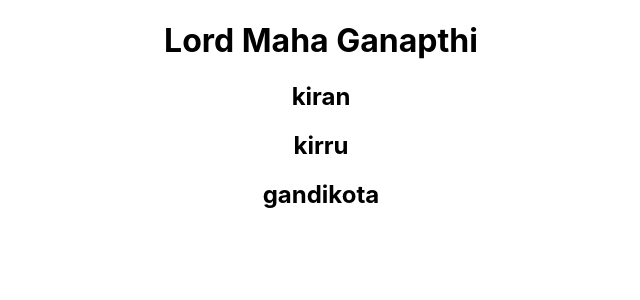
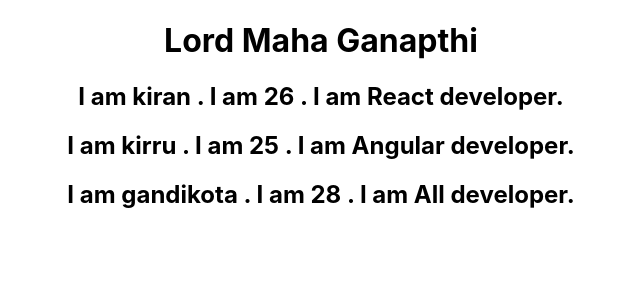
Before and after one commit to kiran226/demow, a React (Create React App) app: page / in a window 1280 px wide. Shown: the top 300 px of the page, without its empty margins (319-959 px from the left). Built offline with nearby package versions, Linux system fonts and the light colour scheme.

Commit message:
list rendering with few properties

```diff
--- a/src/App.js
+++ b/src/App.js
@@ -1,6 +1,7 @@
 
 import './App.css';
-import NameList from './components/NameList';
+import PersonList from './components/PersonList';
+// import NameList from './components/NameList';
 // import UserGreeting from './components/UserGreeting';
 // import ParentComponent from './components/ParentComponent';
 // import EventBind from './components/EventBind';
@@ -13,7 +14,8 @@ function App() {
      {/* <EventBind/> */}
      {/* <ParentComponent /> */}
      {/* <UserGreeting /> */}
-     <NameList/>
+     {/* <NameList/> */}
+     <PersonList />
     </div>
   );
 }
--- /dev/null
+++ b/src/components/Person.js
@@ -0,0 +1,12 @@
+import React from 'react'
+
+function Person({person}) {
+    return (
+        <div>
+        <h2>I am {person.name} . I am {person.age} . I am {person.skill} developer.</h2>
+
+        </div>
+    )
+}
+
+export default Person
--- /dev/null
+++ b/src/components/PersonList.js
@@ -0,0 +1,33 @@
+import React from 'react';
+import Person from './Person';
+
+function PersonList() {
+    const persons =[
+        {
+            id:1,
+            name:'kiran',
+            age:26,
+            skill :'React'
+        },
+        {
+            id:2,
+            name : 'kirru',
+            age:25,
+            skill :'Angular'
+        },
+        {
+            id : 3,
+            name : 'gandikota',
+            age: 28,
+            skill : 'All'
+        }
+    ];
+    const personList = persons.map(person => <Person key={person.id} person={person} /> )
+    return (
+        <div>
+            {personList}
+        </div>
+    )
+}
+
+export default PersonList
```
